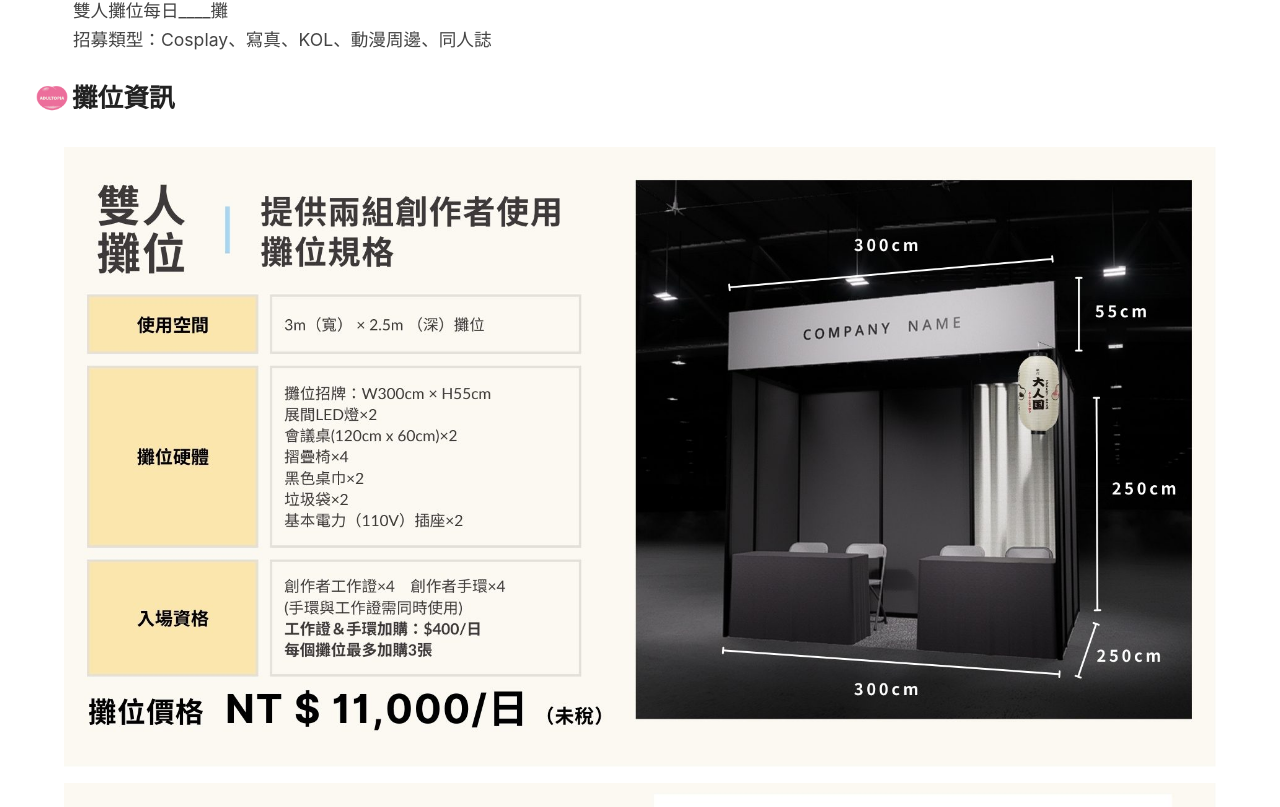
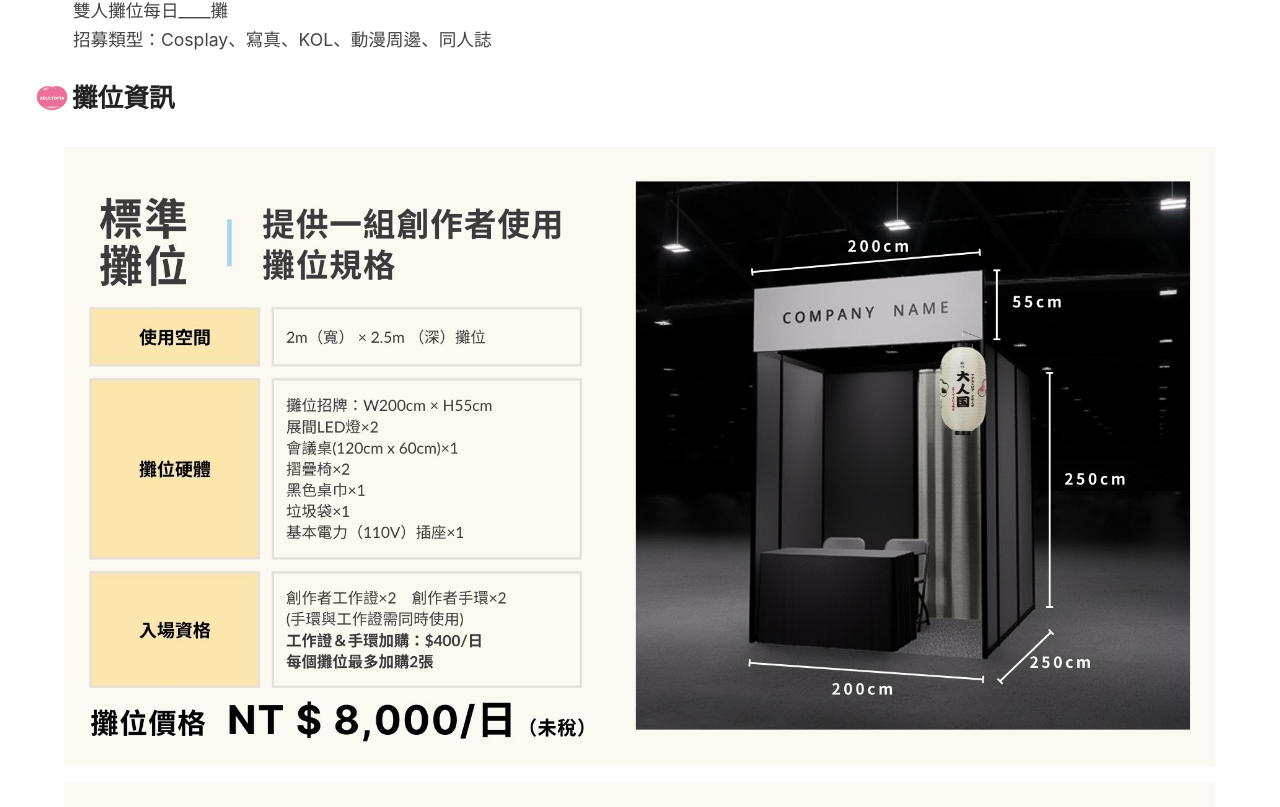
Before and after one commit to ADULTOPIA/creators-wanted, a React (Create React App) app in the folder creators-wanted/: page /#/ in a window 1280 px wide. Shown: the part 1430-2237 px from the top of the page. Built offline with nearby package versions, Linux system fonts and the light colour scheme.

Commit message:
画像消えたの修正

```diff
--- a/creators-wanted/src/pages/HomePage.tsx
+++ b/creators-wanted/src/pages/HomePage.tsx
@@ -134,6 +134,15 @@ const HomePage: React.FC = () => {
           </DescriptionTitleWithImage>
         </DescriptionTitle>
       </DescriptionBox>
+
+      {/* 説明画像1 */}
+      <SectionImages>
+        <SetumeiImg
+          src={`${process.env.PUBLIC_URL}/adultopia/setumei1.jpg`}
+          alt="説明画像1"
+        />
+      </SectionImages>
+
       {/* 説明画像2 */}
       <SectionImages>
         <SetumeiImg
```
